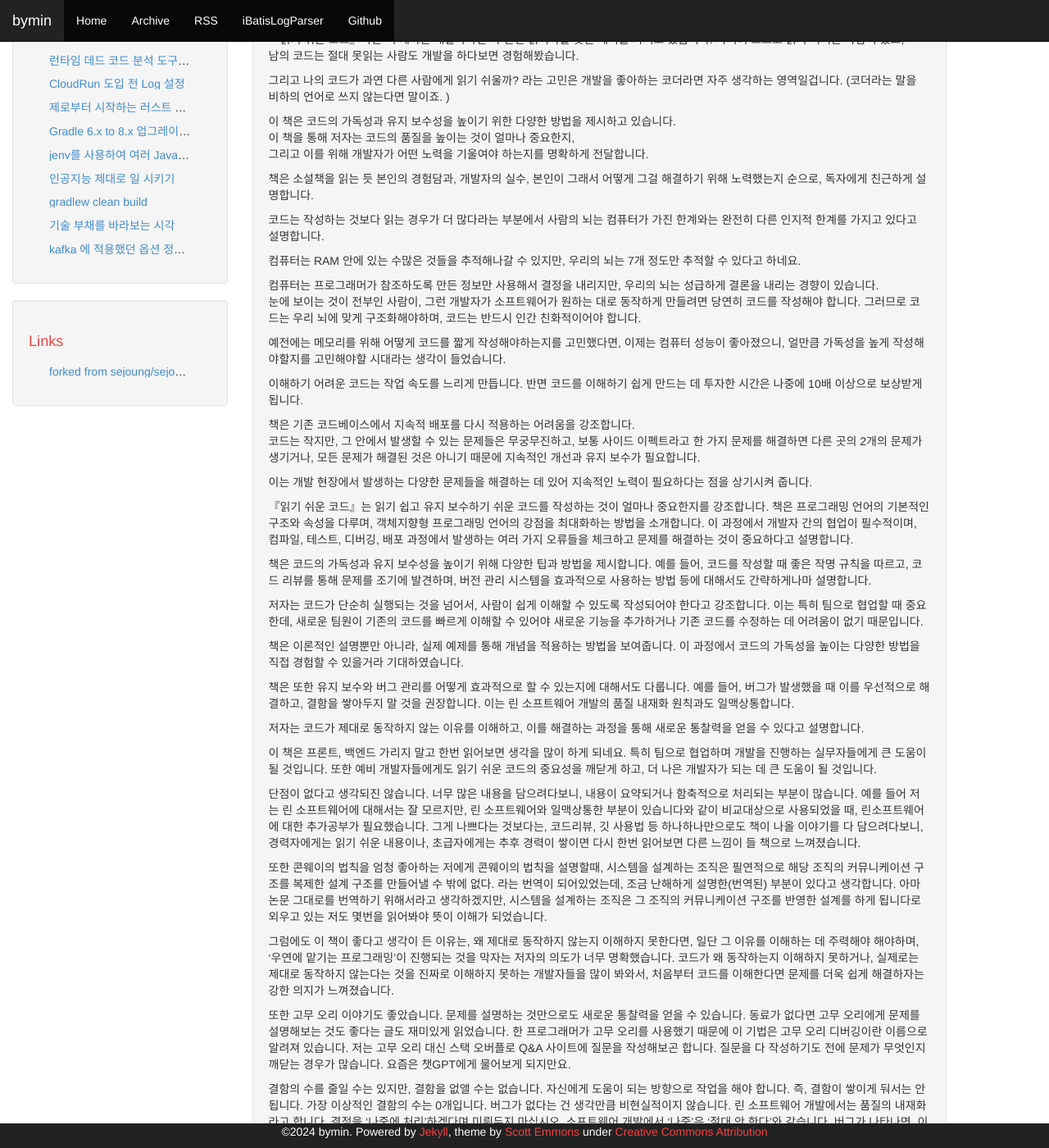
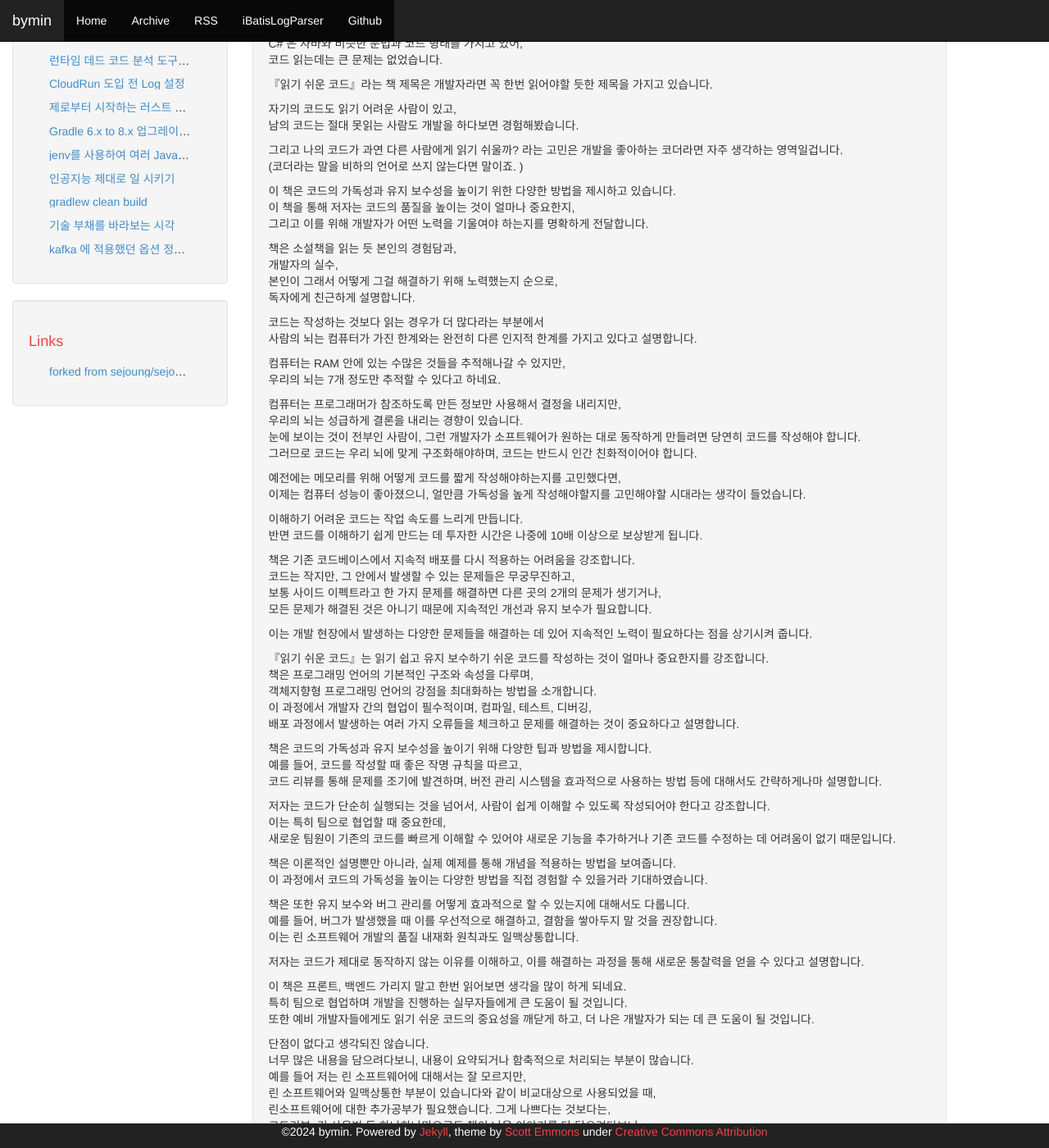
Before and after one commit to youngclown/youngclown.github.io, a Jekyll site: the page built from _posts/2024-05-16-EASY_CODE_READ.md, in a window 1280 px wide and 1400 px high, scrolled down 202 px. Shown: the whole window at 82% size. Built offline with Jekyll 4.4.1, drawn with Linux system fonts in a browser that asks for light colours; comment, search, counter and statistics services are not loaded; some of the changed text lies outside the part shown.

Commit message:
feat : 내용 정리

```diff
--- a/_posts/2024-05-16-EASY_CODE_READ.md
+++ b/_posts/2024-05-16-EASY_CODE_READ.md
@@ -4,15 +4,16 @@
 comments: true
 ---
 
-읽기 쉬운 코드를 길벗 리뷰어에 당첨되어 읽기 쉬운 코드를 읽어봤습니다.
+> 읽기 쉬운 코드를 길벗 리뷰어에 당첨되어 읽기 쉬운 코드를 읽어봤습니다.
 
 내용이 재미있어 총 3번 정도 읽었는데, 소설책을 읽는 것처럼 쓱쓱 읽혀졌습니다.
 
-자바 개발자이고,
-예제 샘플은 C# 으로 되어있지만, C# 은 자바와 비슷한 문법과 코드 형태를 가지고 있어,
+예제 샘플은 C# 으로 되어있지만,
+C# 은 자바와 비슷한 문법과 코드 형태를 가지고 있어,
 코드 읽는데는 큰 문제는 없었습니다.
 
 『읽기 쉬운 코드』라는 책 제목은 개발자라면 꼭 한번 읽어야할 듯한 제목을 가지고 있습니다.
+
 자기의 코드도 읽기 어려운 사람이 있고,
 남의 코드는 절대 못읽는 사람도 개발을 하다보면 경험해봤습니다.
 
@@ -23,13 +24,16 @@
 이 책을 통해 저자는 코드의 품질을 높이는 것이 얼마나 중요한지,
 그리고 이를 위해 개발자가 어떤 노력을 기울여야 하는지를 명확하게 전달합니다.
 
-책은 소설책을 읽는 듯 본인의 경험담과, 개발자의 실수, 본인이 그래서 어떻게 그걸 해결하기 위해 노력했는지 순으로,
+책은 소설책을 읽는 듯 본인의 경험담과,
+개발자의 실수,
+본인이 그래서 어떻게 그걸 해결하기 위해 노력했는지 순으로,
 독자에게 친근하게 설명합니다.
 
 코드는 작성하는 것보다 읽는 경우가 더 많다라는 부분에서
 사람의 뇌는 컴퓨터가 가진 한계와는 완전히 다른 인지적 한계를 가지고 있다고 설명합니다.
 
-컴퓨터는 RAM 안에 있는 수많은 것들을 추적해나갈 수 있지만, 우리의 뇌는 7개 정도만 추적할 수 있다고 하네요.
+컴퓨터는 RAM 안에 있는 수많은 것들을 추적해나갈 수 있지만,
+우리의 뇌는 7개 정도만 추적할 수 있다고 하네요.
 
 컴퓨터는 프로그래머가 참조하도록 만든 정보만 사용해서 결정을 내리지만,
 우리의 뇌는 성급하게 결론을 내리는 경향이 있습니다.
@@ -91,7 +95,8 @@
 시스템을 설계하는 조직은 그 조직의 커뮤니케이션 구조를 반영한 설계를 하게 됩니다로 외우고 있는 저도 몇번을 읽어봐야 뜻이 이해가 되었습니다.
 
 그럼에도 이 책이 좋다고 생각이 든 이유는,
-왜 제대로 동작하지 않는지 이해하지 못한다면, 일단 그 이유를 이해하는 데 주력해야 해야하며,
+왜 제대로 동작하지 않는지 이해하지 못한다면,
+일단 그 이유를 이해하는 데 주력해야 해야하며,
 ‘우연에 맡기는 프로그래밍’이 진행되는 것을 막자는 저자의 의도가 너무 명확했습니다.
 코드가 왜 동작하는지 이해하지 못하거나, 실제로는 제대로 동작하지 않는다는 것을 진짜로 이해하지 못하는 개발자들을 많이 봐와서,
 처음부터 코드를 이해한다면 문제를 더욱 쉽게 해결하자는 강한 의지가 느껴졌습니다.
```
